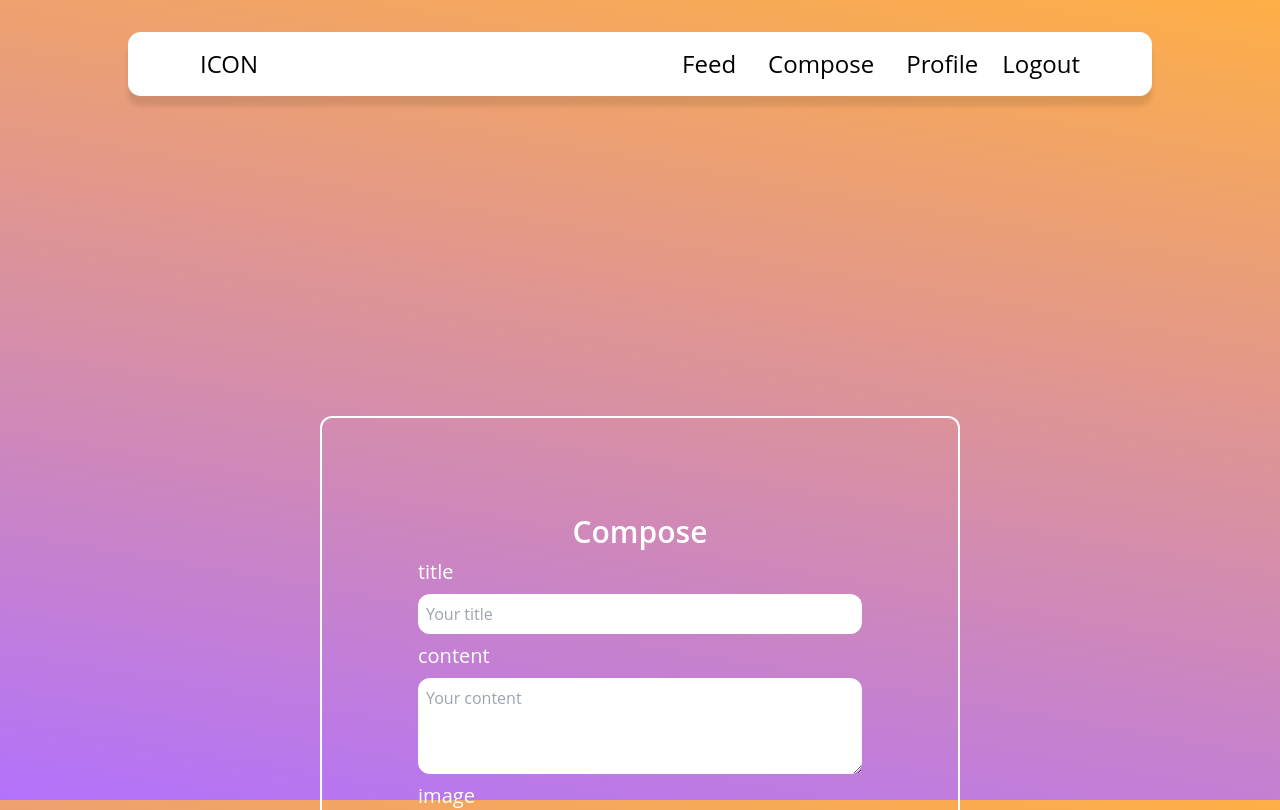
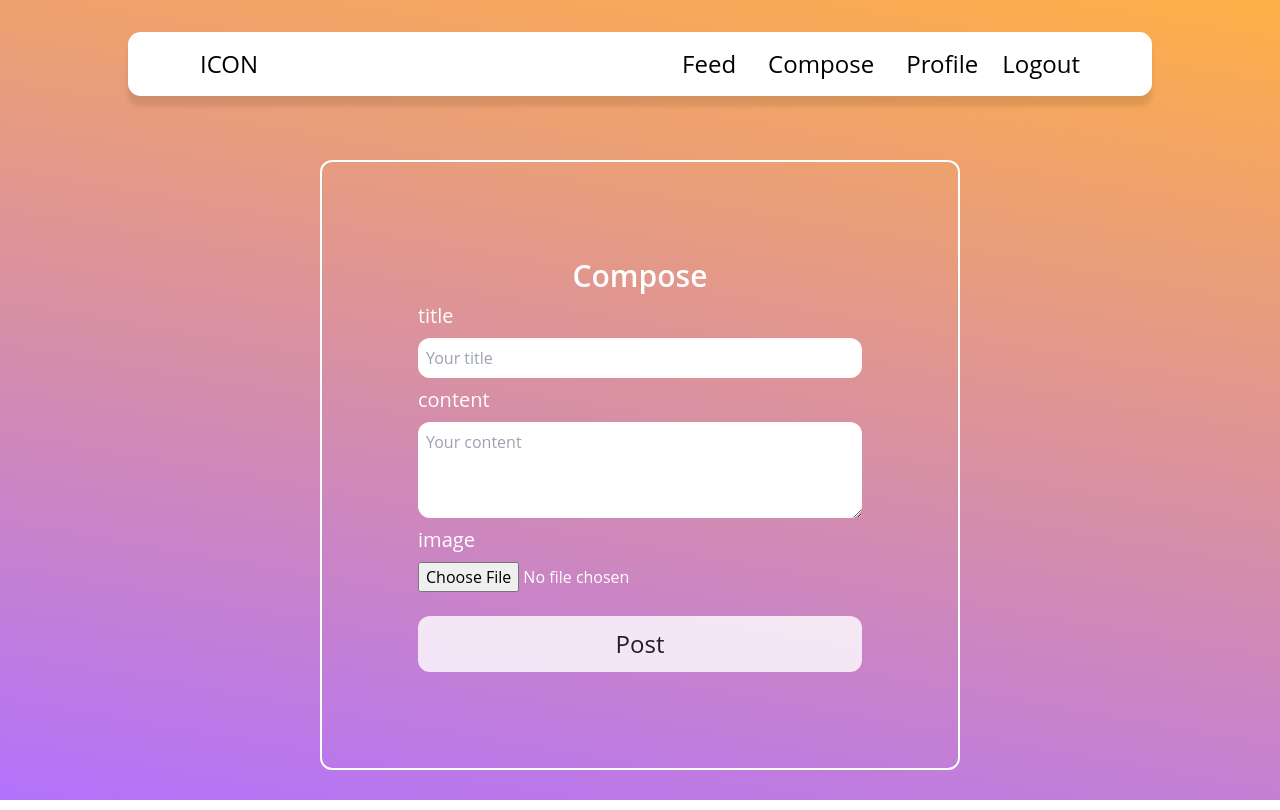
Before and after one commit to stephen-ics/api-development-frontend, a React (Create React App) app: page /compose in a window 1280 px wide. Shown: the top 810 px of the page. Built offline with nearby package versions, Linux system fonts and the light colour scheme.

Commit message:
fixing margins

```diff
--- a/src/pages/Compose.js
+++ b/src/pages/Compose.js
@@ -61,7 +61,7 @@ const Compose = () => {
 
   return (
     <div className='flex justify-center items-center h-full w-full'>
-        <div className='border-white border-solid border-2 p-24 rounded-xl text-white mt-64 w-1/2 min-w-fit'>
+        <div className='border-white border-solid border-2 p-24 rounded-xl text-white w-1/2 min-w-fit'>
             <h1 className='text-center text-3xl font-semibold'>Compose</h1>
            <form
                 className="flex flex-col gap-2 mt-2"
--- a/src/pages/Register.js
+++ b/src/pages/Register.js
@@ -34,7 +34,7 @@ const Register = () => {
 
   return (
     <div className='flex justify-center items-center h-full w-full'>
-        <div className='border-white border-solid border-2 p-24 rounded-xl text-white mt-64'>
+        <div className='border-white border-solid border-2 p-24 rounded-xl text-white'>
             <h1 className='text-center text-3xl font-semibold'>Register</h1>
            <form
                 className="flex flex-col gap-2 mt-2"
```
